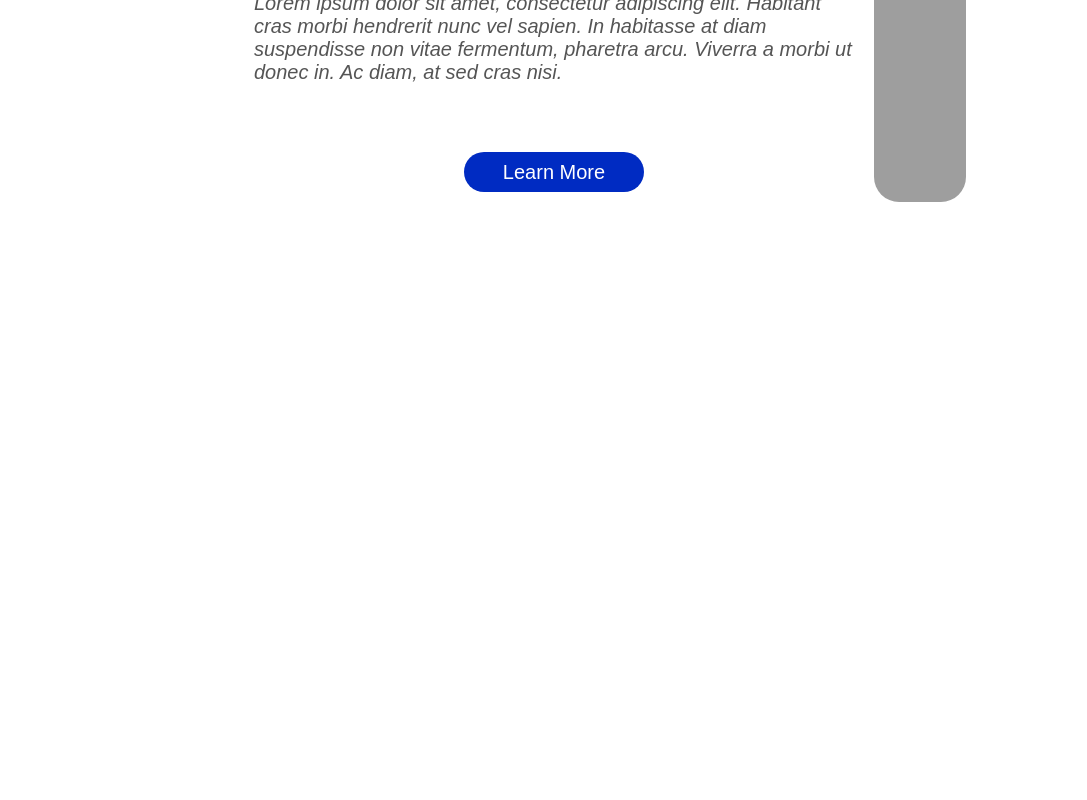
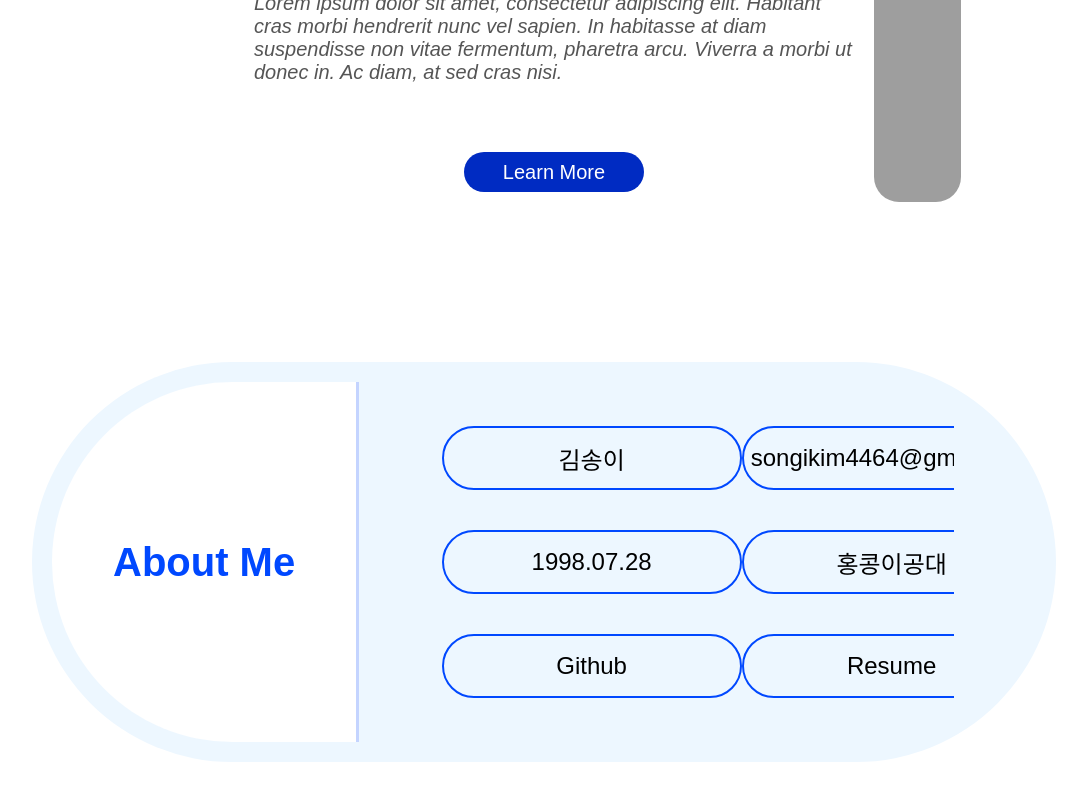
Before and after one commit to kimkoko/portfolio, a React (Create React App) app: page / in a window 1280 px wide. Shown: the part 478-1278 px from the top of the page, without its empty margins (96-1183 px from the left). Built offline with nearby package versions, Linux system fonts and the light colour scheme; grey boxes are pictures that could not be loaded.

Commit message:
style: about me part

```diff
--- a/src/pages/Home.scss
+++ b/src/pages/Home.scss
@@ -4,6 +4,7 @@
   color: #333;
   margin-top: 100px;
   height: 2000px;
+  font-family: "Do Hyeon", "Arial", sans-serif;
 
   .content {
     padding-top: 100px;
@@ -15,7 +16,7 @@
       display: flex;
       flex-direction: column;
       margin: 100px 20px 0 350px;
-      font-family: "Do Hyeon", "Arial", sans-serif;
+
       align-items: center;
 
       .title {
@@ -69,3 +70,70 @@
     }
   }
 }
+
+.aboutme {
+  width: 80%;
+  height: 400px;
+  background: #edf7ff;
+  border-radius: 500px;
+  margin: 160px auto 0 auto;
+  padding: auto;
+  display: flex;
+  align-items: center;
+  justify-content: center;
+  position: relative;
+
+  .about-title {
+    display: flex;
+    box-sizing: border-box;
+    width: 30%;
+    height: 90%;
+    background: #ffffff;
+    border-right: 3px solid #c4d4ff;
+    border-radius: 500px 0px 0px 500px;
+    position: absolute;
+    left: 20px;
+    font-weight: 700;
+    font-size: 40px;
+    color: #0048ff;
+    align-items: center;
+    justify-content: center;
+  }
+
+  .about-detail {
+    display: flex;
+    width: 50%;
+    position: absolute;
+    right: 10%;
+    justify-content: space-between;
+    align-items: center;
+    overflow: hidden;
+
+    .about-detail-col {
+      display: flex;
+      flex-direction: column;
+
+      button {
+        gap: 10px;
+        width: 300px;
+        height: 64px;
+        border: 2px solid #0048ff;
+        border-radius: 100px;
+        background-color: transparent;
+        font-size: 24px;
+        color: #000;
+        margin-bottom: 40px;
+        cursor: pointer;
+        transition: background-color 0.5s ease;
+
+        &:last-child {
+          margin-bottom: 0px;
+        }
+
+        &:hover {
+          background-color: #fff;
+        }
+      }
+    }
+  }
+}
--- a/src/pages/home.tsx
+++ b/src/pages/home.tsx
@@ -22,6 +22,22 @@ const HomePage = () => {
         </div>
         <div className="img">image</div>
       </div>
+
+      <div className="aboutme">
+        <div className="about-title">About Me</div>
+        <div className="about-detail">
+          <div className="about-detail-col">
+            <button>김송이</button>
+            <button>1998.07.28</button>
+            <button>Github</button>
+          </div>
+          <div className="about-detail-col">
+            <button>songikim4464@gmail.com</button>
+            <button>홍콩이공대</button>
+            <button>Resume</button>
+          </div>
+        </div>
+      </div>
     </div>
   );
 };
```
